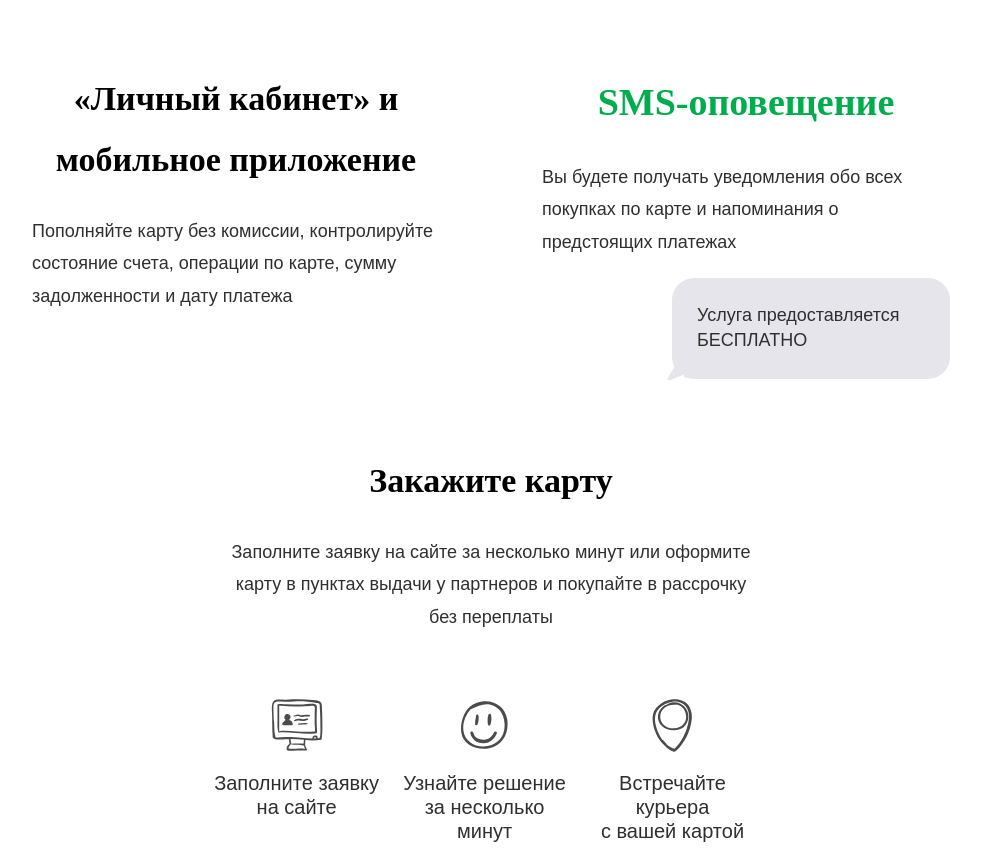
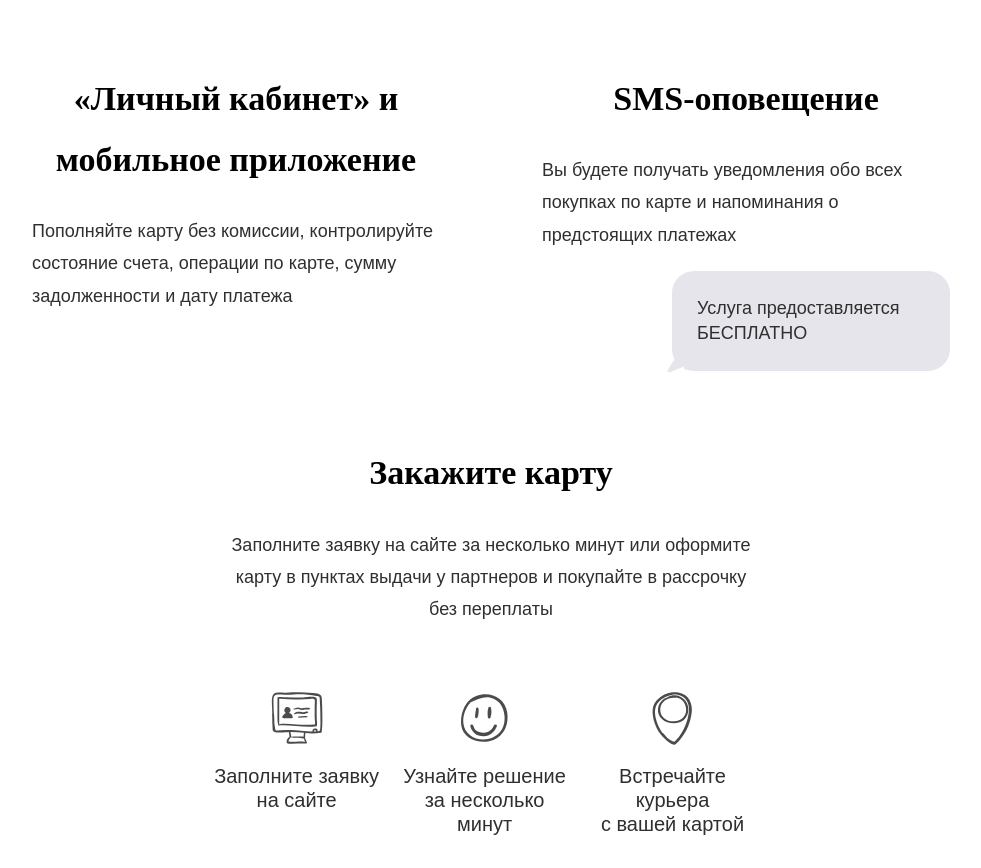
Before and after one commit to Lia5/studiobl, a plain HTML site: page rassrochka.html in a window 1280 px wide. Shown: the part 2038-2906 px from the top of the page, without its empty margins (149-1130 px from the left). Drawn offline with Linux system fonts and the light colour scheme.

Commit message:
hatva h3

```diff
--- a/rassrochka.html
+++ b/rassrochka.html
@@ -104,7 +104,7 @@
                   <p>Пополняйте карту без комиссии, контролируйте состояние счета, операции по карте, сумму задолженности и дату платежа</p>
                 </div>
                 <div class="sovest__app">
-                  <h2 class="rassrochka__title">SMS-оповещение</h2>
+                  <h3 class="rassrochka__title">SMS-оповещение</h3>
                   <p>Вы будете получать уведомления обо всех покупках по карте и напоминания о предстоящих платежах</p>
                   <p class="sovest__app-bubble">Услуга предоставляется БЕСПЛАТНО
                     <span class="sovest__app-bubble--left"></span>
```
